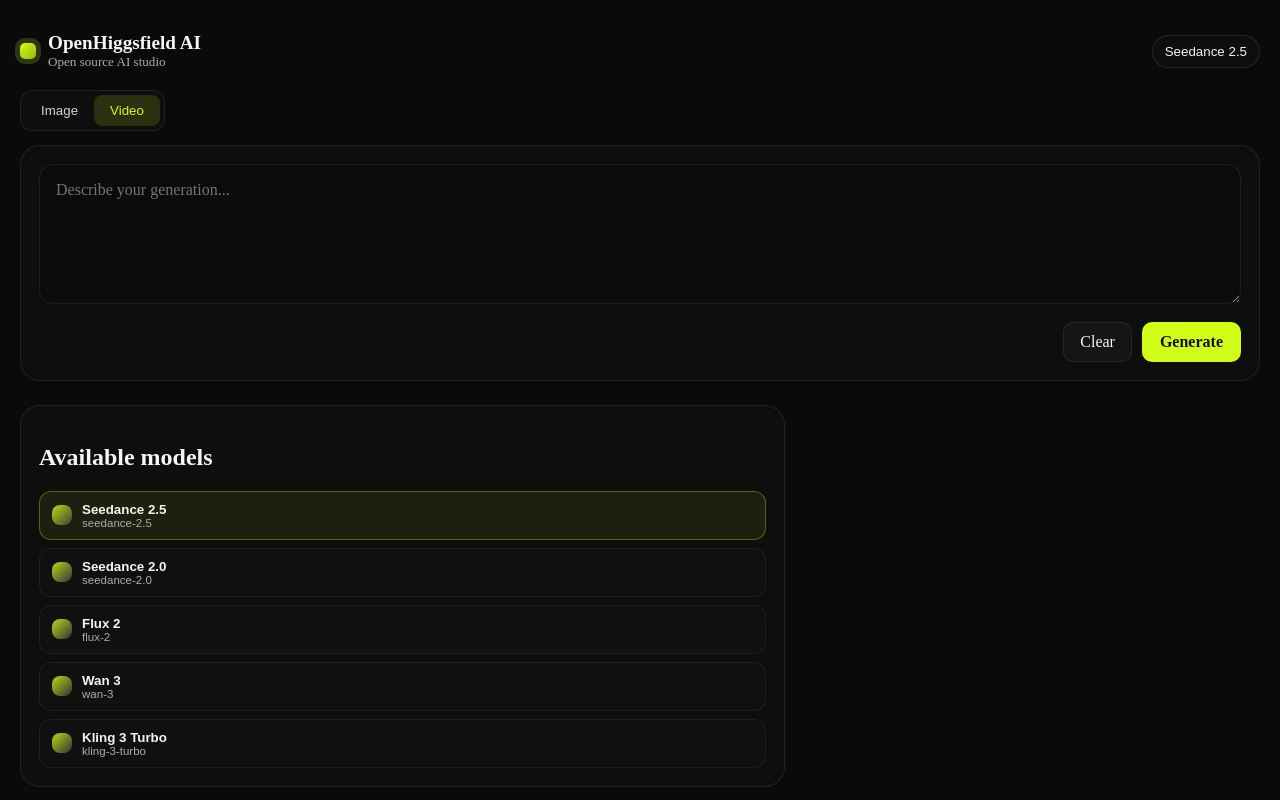
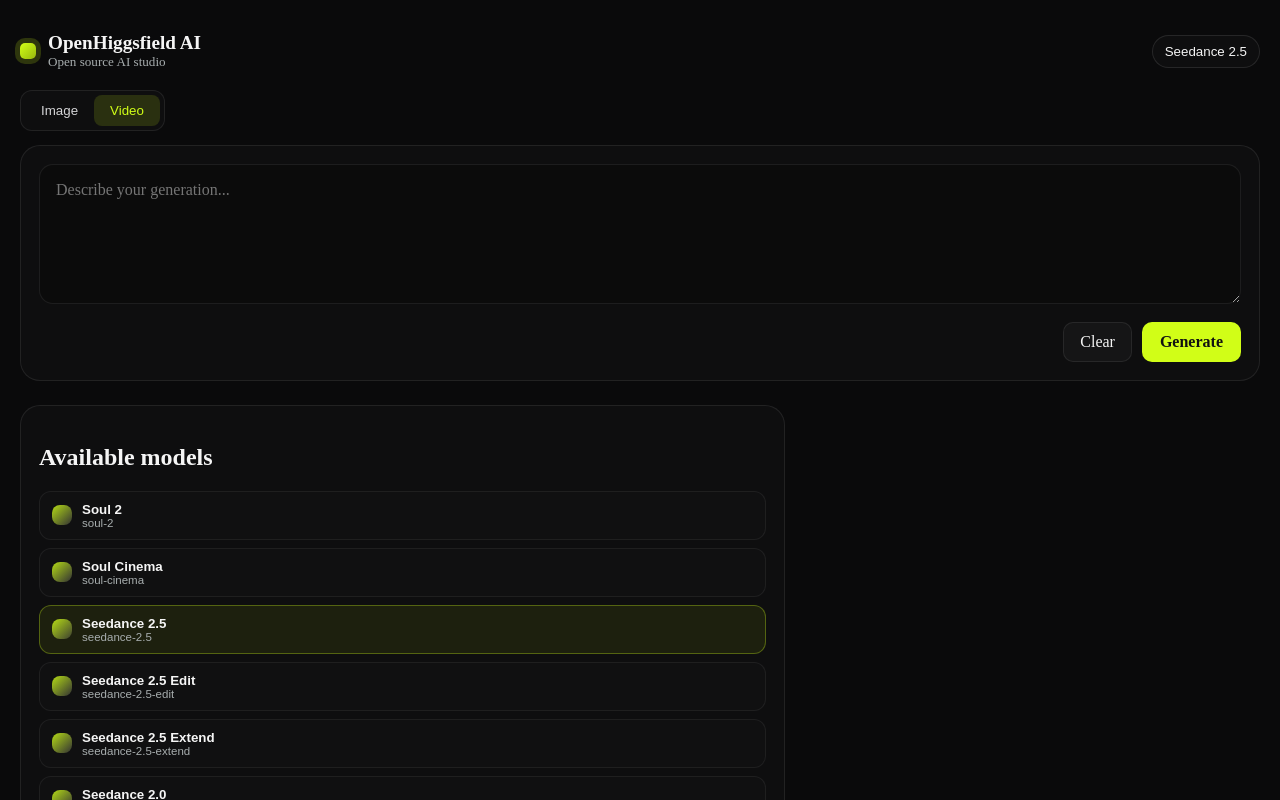
Before and after one commit to perryhurtado-creator/Perros-en-bicicleta-IA, a Next.js app: page / in a window 1280 px wide. Shown: the top 800 px of the page. Built offline with nearby package versions, Linux system fonts and the light colour scheme; no server answers.

Commit message:
Sync Open Higgsfield upstream: src/generation/catalog/index.ts

```diff
--- a/src/generation/catalog/index.ts
+++ b/src/generation/catalog/index.ts
@@ -1,10 +1,87 @@
-export const MODELS = [
-  { id: "seedance-2.5", label: "Seedance 2.5", surface: "video", roles: { start: 1, end: 1, reference: 3, video: 2, audio: 1 }, settings: { aspectRatio: { type: "enum", values: ["16:9", "9:16", "1:1"], default: "16:9" }, resolution: { type: "enum", values: ["720p", "1080p"], default: "720p" }, duration: { type: "range", min: 4, max: 10, default: 5 } } },
-  { id: "seedance-2.0", label: "Seedance 2.0", surface: "video", roles: { start: 1, end: 1, reference: 3 }, settings: { aspectRatio: { type: "enum", values: ["16:9", "9:16", "1:1"], default: "16:9" }, resolution: { type: "enum", values: ["720p", "1080p"], default: "720p" }, duration: { type: "range", min: 4, max: 10, default: 5 } } },
-  { id: "flux-2", label: "Flux 2", surface: "image", roles: { reference: 4 }, settings: { aspectRatio: { type: "enum", values: ["auto", "1:1", "4:3", "3:4", "16:9", "9:16"], default: "1:1" }, resolution: { type: "enum", values: ["1k", "2k", "4k"], default: "1k" } } },
-  { id: "wan-3", label: "Wan 3", surface: "video", roles: { start: 1, end: 1, reference: 3 }, settings: { aspectRatio: { type: "enum", values: ["16:9", "9:16", "1:1"], default: "16:9" }, resolution: { type: "enum", values: ["720p", "1080p"], default: "720p" }, duration: { type: "range", min: 4, max: 10, default: 5 } } },
-  { id: "kling-3-turbo", label: "Kling 3 Turbo", surface: "video", roles: { start: 1, end: 1 }, settings: { aspectRatio: { type: "enum", values: ["16:9", "9:16", "1:1"], default: "16:9" }, resolution: { type: "enum", values: ["720p", "1080p"], default: "720p" }, duration: { type: "range", min: 4, max: 10, default: 5 } } },
+import { dop } from "./dop";
+import { flux2 } from "./flux-2";
+import { flux3 } from "./flux-3";
+import { grokImagine2 } from "./grok-imagine-2";
+import { grokImagineVideo15 } from "./grok-imagine-video-1.5";
+import { happyHorse1 } from "./happy-horse-1";
+import { happyHorse11 } from "./happy-horse-1.1";
+import { ideogram4 } from "./ideogram-4";
+import { kling25 } from "./kling-2.5";
+import { kling26 } from "./kling-2.6";
+import {
+  kling34k,
+  kling3MotionPro,
+  kling3MotionStd,
+  kling3Pro,
+  kling3Std,
+  kling3Turbo,
+} from "./kling-3";
+import { klingO1 } from "./kling-o1";
+import { klingO3 } from "./kling-o3";
+import { ltx25Fast } from "./ltx-2.5-fast";
+import { ltx25Pro } from "./ltx-2.5-pro";
+import { minimaxH3 } from "./minimax-h3";
+import { minimaxHailuo23 } from "./minimax-hailuo-2.3";
+import { parseSettings } from "./parse-settings";
+import { pixverse6 } from "./pixverse-6";
+import { qwenImage3 } from "./qwen-image-3";
+import { recraft41 } from "./recraft-4.1";
+import { seedance2, seedance2Fast, seedance2Mini } from "./seedance-2";
+import { seedance25, seedance25Edit, seedance25Extend } from "./seedance-2.5";
+import { soul2, soulCinema } from "./soul";
+import type { ModelEntry } from "./types";
+import { wan26 } from "./wan-2.6";
+import { wan27 } from "./wan-2.7";
+import { wan3 } from "./wan-3";
+import { wan3Prime } from "./wan-3-prime";
+import { zImageTurbo } from "./z-image-turbo";
+
+export const MODELS: readonly ModelEntry[] = [
+  soul2,
+  soulCinema,
+  seedance25,
+  seedance25Edit,
+  seedance25Extend,
+  seedance2,
+  seedance2Fast,
+  seedance2Mini,
+  kling3Turbo,
+  kling3Std,
+  kling3Pro,
+  kling34k,
+  kling3MotionStd,
+  kling3MotionPro,
+  flux2,
+  grokImagine2,
+  ideogram4,
+  recraft41,
+  qwenImage3,
+  zImageTurbo,
+  wan3,
+  wan3Prime,
+  wan27,
+  wan26,
+  flux3,
+  minimaxH3,
+  minimaxHailuo23,
+  happyHorse1,
+  happyHorse11,
+  kling26,
+  kling25,
+  klingO3,
+  klingO1,
+  ltx25Fast,
+  ltx25Pro,
+  grokImagineVideo15,
+  pixverse6,
+  dop,
 ];
 
-export type Surface = "image" | "video";
-export type ModelEntry = (typeof MODELS)[number];
+export function getModel(id: string): ModelEntry {
+  const model = MODELS.find((entry) => entry.id === id);
+  if (!model) throw new Error(`Unknown model: ${id}`);
+  return model;
+}
+
+export type { GenerationPlane, MediaItem, MediaRole, ModelEntry, PlatformPaths, Surface } from "./types";
+export { parseSettings };
```
